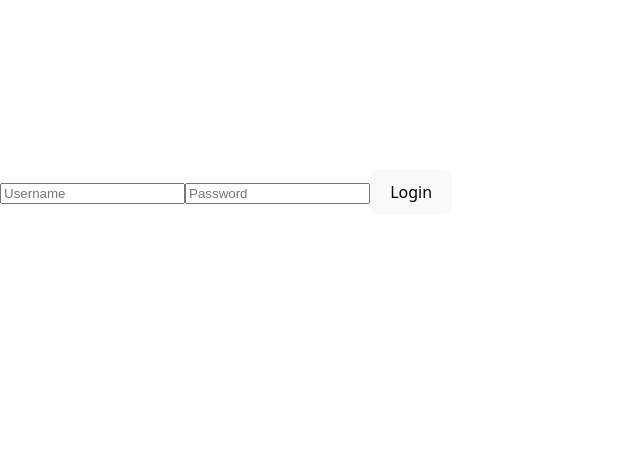
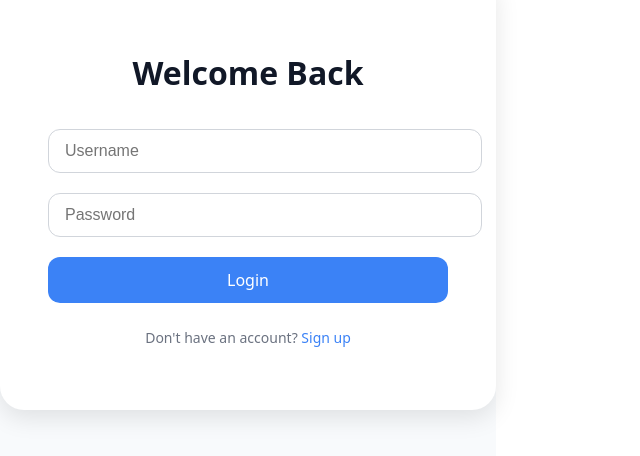
Before and after one commit to jharodiv/Tumbler, a React app in the folder frontend/: page / in a window 1280 px wide. Shown: the part 208-664 px from the top of the page, without its empty margins (0-640 px from the left). Built offline with nearby package versions, Linux system fonts and the light colour scheme; no server answers; the HTML template or start-up script is replaced by a standard one.

Commit message:
V1 Login UI

```diff
--- a/frontend/src/auth/Login.jsx
+++ b/frontend/src/auth/Login.jsx
@@ -1,4 +1,5 @@
 import { useContext, useState } from "react";
+import styles from "./Login.module.css"
 import { login } from "./authService";
 import { useNavigate } from "react-router-dom";
 import { AuthContext } from "./authContext";
@@ -11,6 +12,7 @@ function Login()
     const [password, setPassword] = useState("");
     const navigate = useNavigate()
     const {loginUser} = useContext(AuthContext);
+    const [error, setError] = useState("");
 
     const handleSubmit = async (e) => {
         e.preventDefault();
@@ -24,28 +26,41 @@ function Login()
             //alert("Login Successful");
         } catch (err) {
             console.error(err);
-            alert("Login Failed");
+            setError("Login Failed");
         }
     };
 
 
+    return(
+        <div className={styles.container}>
+            <div className={styles.card}>
+                <h2 className={styles.heading}>Welcome Back</h2>
 
-    return (
+                {error && <div className={styles.error}>{error}</div>}
+
                 <form onSubmit={handleSubmit}>
                     <input
+                    className={styles.inputField}
                     placeholder="Username"
                     value={username}
                     onChange={(e) => setUsername(e.target.value)}
                     />
                     <input
-            type="password"
+                     className={styles.inputField}
                      placeholder="Password"
                      value={password}
-            onChange={(e) => setPassword(e.target.value)}
+                     onChange={(e) =>setPassword(e.target.value)}
                      />
-        <button type="submit">Login</button>
+                     <button type="submit" className={styles.button}>
+                        Login
+                     </button>
                 </form>
-    );
+                <p className={styles.footer}>
+                    Don't have an account? <a href="/">Sign up</a>
+                </p>
+            </div>
+        </div>
+    )
 }
 
 export default Login;
--- /dev/null
+++ b/frontend/src/auth/Login.module.css
@@ -0,0 +1,93 @@
+/* Login.module.css */
+
+/* Container for centering the card */
+.container {
+  min-height: 100vh;
+  display: flex;
+  justify-content: center;
+  align-items: center;
+  background-color: #f8fafc; /* soft light background */
+}
+
+/* Card design */
+.card {
+  background-color: #ffffff;
+  padding: 3rem;
+  border-radius: 1.5rem;
+  box-shadow: 0 8px 24px rgba(0, 0, 0, 0.1);
+  width: 100%;
+  max-width: 400px;
+}
+
+/* Heading */
+.heading {
+  font-size: 2rem;
+  font-weight: 600;
+  text-align: center;
+  color: #111827; /* dark gray */
+  margin-bottom: 2rem;
+}
+
+/* Input field */
+.inputField {
+  width: 100%;
+  padding: 0.75rem 1rem;
+  border-radius: 0.75rem;
+  border: 1px solid #d1d5db; /* gray-300 */
+  margin-bottom: 1.25rem;
+  font-size: 1rem;
+  outline: none;
+  transition: border 0.2s, box-shadow 0.2s;
+}
+
+.inputField:focus {
+  border-color: #3b82f6; /* blue-500 */
+  box-shadow: 0 0 0 2px rgba(59, 130, 246, 0.2);
+}
+
+/* Button */
+.button {
+  width: 100%;
+  padding: 0.75rem;
+  border-radius: 0.75rem;
+  background-color: #3b82f6; /* blue-500 */
+  color: #ffffff;
+  font-weight: 500;
+  font-size: 1rem;
+  cursor: pointer;
+  border: none;
+  transition: background-color 0.2s;
+}
+
+.button:hover {
+  background-color: #2563eb; /* blue-600 */
+}
+
+/* Error message */
+.error {
+  background-color: #fee2e2; /* red-100 */
+  color: #b91c1c; /* red-700 */
+  padding: 0.75rem;
+  border-radius: 0.75rem;
+  margin-bottom: 1rem;
+  text-align: center;
+  font-size: 0.9rem;
+}
+
+/* Footer text */
+.footer {
+  text-align: center;
+  margin-top: 1.5rem;
+  font-size: 0.875rem;
+  color: #6b7280; /* gray-500 */
+}
+
+.footer a {
+  color: #3b82f6;
+  text-decoration: none;
+  font-weight: 500;
+}
+
+.footer a:hover {
+  text-decoration: underline;
+}
```
Lines whose indentation alone changed are shown as unchanged.
